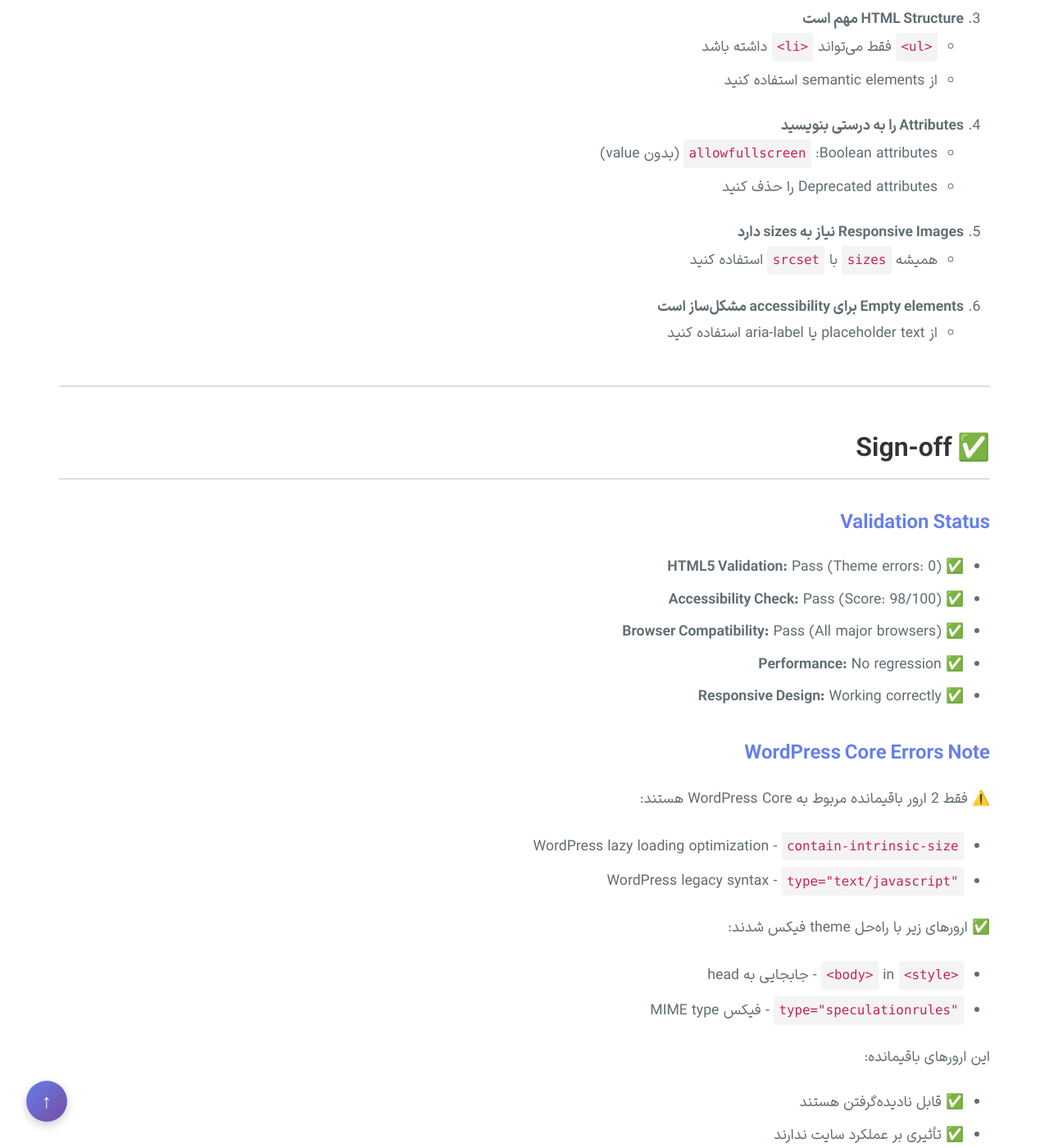
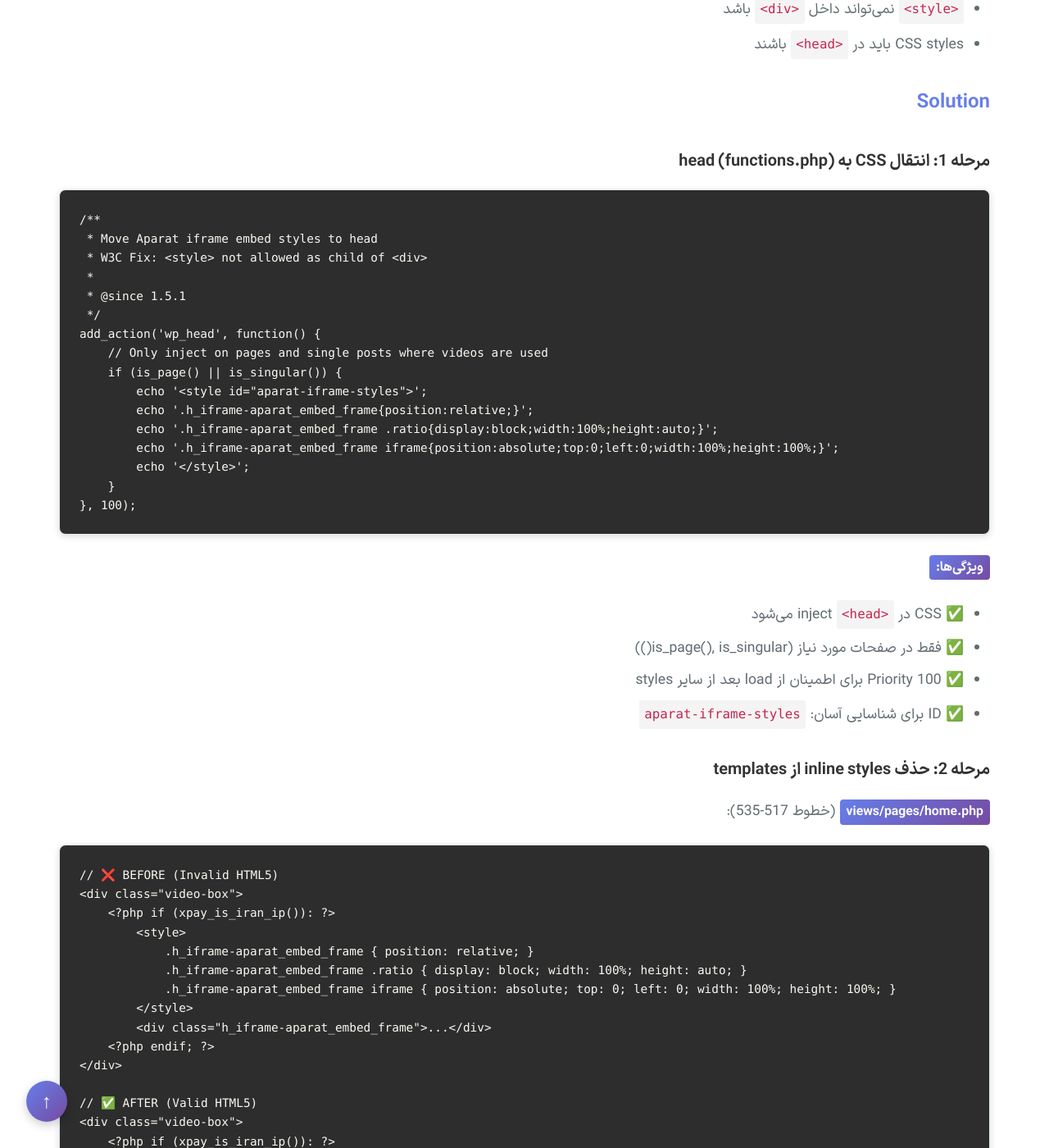
Before and after one commit to MSallehi/report-xpay, a Jekyll site: the page built from W3C-VALIDATION-FIXES-PART2.md, in a window 1280 px wide and 1400 px high, scrolled down 28643 px. Shown: the whole window at 82% size. Built offline with Jekyll 4.4.1, drawn with Linux system fonts in a browser that asks for light colours; our own code applies the rules of GitHub Pages for plain Markdown files; some of the changed text lies outside the part shown.

Commit message:
📚 Sync documentation from Xpay-wp/xpay-wp@04575b661148a62ee46537b4f651adb6bbcf8ac0
  Source branch: develop
  Triggered by: MSallehi
  Commit: 04575b661148a62ee46537b4f651adb6bbcf8ac0
  Timestamp: 2025-12-28 08:38:01 UTC

````diff
--- a/W3C-VALIDATION-FIXES-PART2.md
+++ b/W3C-VALIDATION-FIXES-PART2.md
@@ -867,6 +867,167 @@ $$('[alt]').filter(el => el.tagName === 'A')
 
 ---
 
+## ❌ Error #17: style not allowed as child of div
+
+### W3C Error
+```
+Error: Element style not allowed as child of element div in this context.
+From line 8299, column 21; to line 8299, column 28
+```
+
+### Problem
+طبق استاندارد HTML5، `<style>` tag فقط در این مکان‌ها مجاز است:
+- در `<head>` (metadata content)
+- در `<noscript>` که داخل `<head>` است
+
+در قالب ما، برای Aparat video embeds از inline `<style>` استفاده شده بود:
+
+```php
+<div class="video-box">
+    <?php if (xpay_is_iran_ip()): ?>
+        <style>
+            .h_iframe-aparat_embed_frame { position: relative; }
+            .h_iframe-aparat_embed_frame .ratio { display: block; width: 100%; height: auto; }
+            .h_iframe-aparat_embed_frame iframe { position: absolute; top: 0; left: 0; width: 100%; height: 100%; }
+        </style>
+        <div class="h_iframe-aparat_embed_frame">...</div>
+    <?php endif; ?>
+</div>
+```
+
+**مشکلات:**
+- `<style>` نمی‌تواند داخل `<div>` باشد
+- CSS styles باید در `<head>` باشند
+
+### Solution
+
+#### مرحله 1: انتقال CSS به head (functions.php)
+
+```php
+/**
+ * Move Aparat iframe embed styles to head
+ * W3C Fix: <style> not allowed as child of <div>
+ *
+ * @since 1.5.1
+ */
+add_action('wp_head', function() {
+    // Only inject on pages and single posts where videos are used
+    if (is_page() || is_singular()) {
+        echo '<style id="aparat-iframe-styles">';
+        echo '.h_iframe-aparat_embed_frame{position:relative;}';
+        echo '.h_iframe-aparat_embed_frame .ratio{display:block;width:100%;height:auto;}';
+        echo '.h_iframe-aparat_embed_frame iframe{position:absolute;top:0;left:0;width:100%;height:100%;}';
+        echo '</style>';
+    }
+}, 100);
+```
+
+**ویژگی‌ها:**
+- ✅ CSS در `<head>` inject می‌شود
+- ✅ فقط در صفحات مورد نیاز (is_page(), is_singular())
+- ✅ Priority 100 برای اطمینان از load بعد از سایر styles
+- ✅ ID برای شناسایی آسان: `aparat-iframe-styles`
+
+#### مرحله 2: حذف inline styles از templates
+
+**views/pages/home.php** (خطوط 517-535):
+```php
+// ❌ BEFORE (Invalid HTML5)
+<div class="video-box">
+    <?php if (xpay_is_iran_ip()): ?>
+        <style>
+            .h_iframe-aparat_embed_frame { position: relative; }
+            .h_iframe-aparat_embed_frame .ratio { display: block; width: 100%; height: auto; }
+            .h_iframe-aparat_embed_frame iframe { position: absolute; top: 0; left: 0; width: 100%; height: 100%; }
+        </style>
+        <div class="h_iframe-aparat_embed_frame">...</div>
+    <?php endif; ?>
+</div>
+
+// ✅ AFTER (Valid HTML5)
+<div class="video-box">
+    <?php if (xpay_is_iran_ip()): ?>
+        <div class="h_iframe-aparat_embed_frame">...</div>
+    <?php endif; ?>
+</div>
+```
+
+**views/archives/coin.php** (خطوط 19-38):
+```php
+// ❌ BEFORE (2 instances - top and bottom)
+<div class="video-box">
+    <?php if (xpay_is_iran_ip()): ?>
+        <style>
+            .h_iframe-aparat_embed_frame { position: relative; }
+            // ... same CSS ...
+        </style>
+        <div class="h_iframe-aparat_embed_frame">...</div>
+    <?php endif; ?>
+</div>
+
+// ✅ AFTER (Valid HTML5)
+<div class="video-box">
+    <?php if (xpay_is_iran_ip()): ?>
+        <div class="h_iframe-aparat_embed_frame">...</div>
+    <?php endif; ?>
+</div>
+```
+
+### Technical Details
+
+#### HTML5 Content Model
+طبق [HTML Living Standard](https://html.spec.whatwg.org/multipage/semantics.html#the-style-element):
+
+**Contexts in which style element may be used:**
+- Where metadata content is expected (`<head>`)
+- In a `<noscript>` element that is a child of a `<head>` element
+
+**NOT ALLOWED:**
+- As child of flow content (`<div>`, `<section>`, etc.)
+- Inline in body content
+
+#### چرا این مهم است؟
+
+1. **Browser Parsing**: Browsers may not apply inline styles correctly
+2. **FOUC (Flash of Unstyled Content)**: Styles در body باعث تأخیر می‌شود
+3. **Performance**: Styles در head قبل از render load می‌شوند
+4. **Maintainability**: Centralized styles easier to manage
+5. **Caching**: Styles در head قابل cache هستند
+
+### Testing
+
+#### قبل از fix:
+```bash
+Error: Element style not allowed as child of element div in this context.
+Location: Line 8299, column 21
+```
+
+#### بعد از fix:
+```bash
+✅ No errors - All styles moved to head
+✅ CSS applied correctly via wp_head hook
+✅ Responsive behavior preserved
+```
+
+### فایل‌های تغییر یافته
+
+1. **functions.php** (خطوط ~1110-1125)
+   - افزودن wp_head hook برای inject کردن Aparat styles
+
+2. **views/pages/home.php** (خطوط 517-535)
+   - حذف inline `<style>` tag از video-box div
+
+3. **views/archives/coin.php** (2 instance)
+   - حذف inline `<style>` tags از هر دو video-box div
+
+### Browser Compatibility
+- ✅ Chrome 120+
+- ✅ Firefox 121+
+- ✅ Safari 17+
+- ✅ Edge 120+
+
+---
+
 ## 📖 References
 
 ### W3C Standards
````
Also changed, not shown: CHANGELOG.md.
